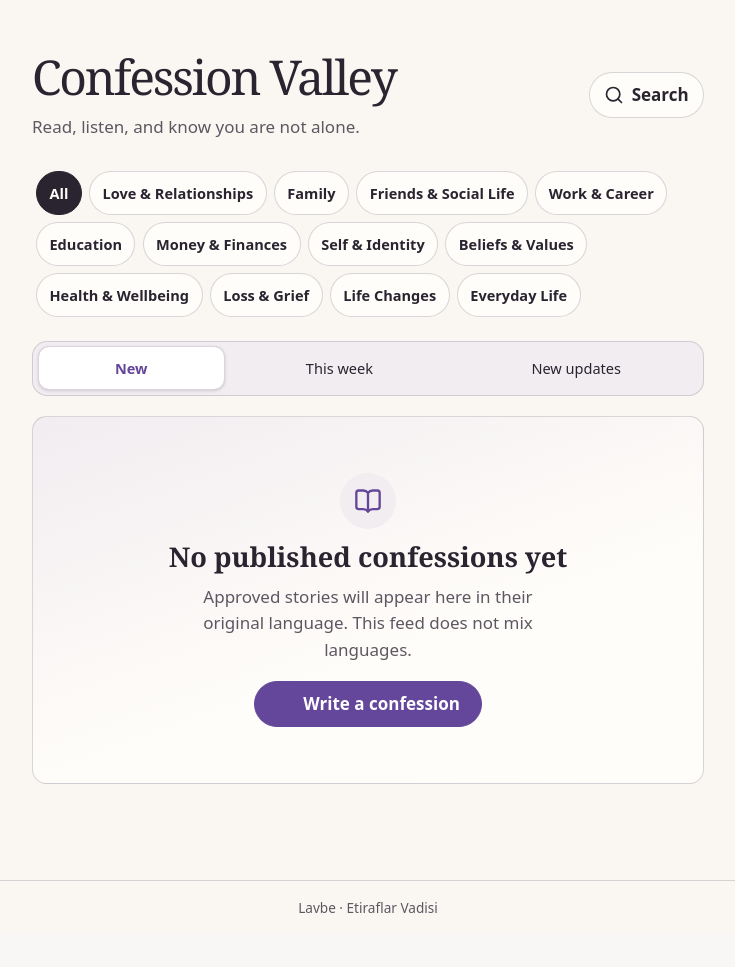
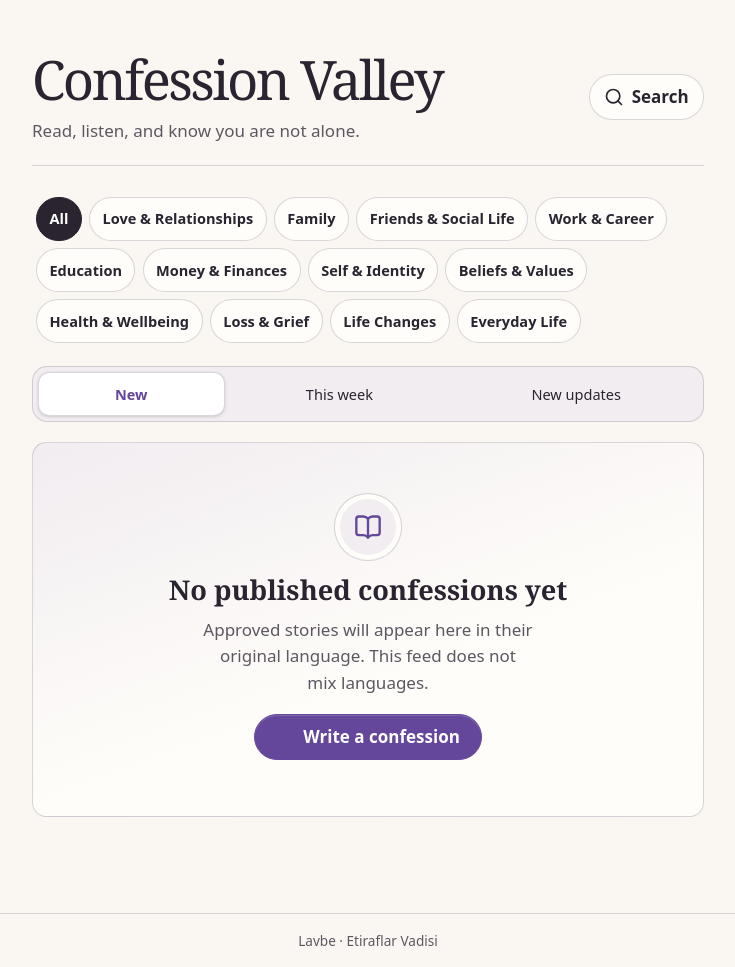
Before and after one commit to fuadoglu/LavbeEtiraf, a Laravel app: page /en in a window 1280 px wide. Shown: the part 68-1035 px from the top of the page, without its empty margins (272-1007 px from the left). Before the commit the page ends 981 px from the top, so only its background shows below. Run offline with Laravel 12, Linux system fonts and the light colour scheme; data that the repository does not hold is empty; style sheets or scripts are compiled from the project's sources.

Commit message:
Refine feed typography and control feedback within the existing layout

```diff
--- a/resources/css/app.css
+++ b/resources/css/app.css
@@ -177,7 +177,7 @@ button, a, input, select, textarea { -webkit-tap-highlight-color: transparent; }
 .empty-state { background: linear-gradient(160deg, var(--hint), var(--surface) 60%); border: 1px solid var(--line); padding-block: clamp(2rem, 6vw, 3.5rem); }
 .empty-state p { max-width: 40ch; }
 .empty-state .button { margin-block-start: .5rem; }
-.empty-mark { display: grid; place-items: center; width: 3.5rem; height: 3.5rem; border-radius: 50%; background: var(--hint); }
+.empty-mark { box-shadow: 0 0 0 .32rem var(--surface), 0 0 0 calc(.32rem + 1px) var(--line); margin-block-end: .45rem; display: grid; place-items: center; width: 3.5rem; height: 3.5rem; border-radius: 50%; background: var(--hint); }
 .write-form { padding: clamp(1rem, 4vw, 2rem); gap: 1.3rem; }
 .form-field [aria-invalid="true"] { border-color: var(--danger); }
 .language-button { cursor: pointer; }
@@ -194,7 +194,7 @@ button, a, input, select, textarea { -webkit-tap-highlight-color: transparent; }
 }
 
 .feed-heading { margin-block: .5rem 1.6rem; }
-.feed-heading h1 { font-weight: 500; letter-spacing: -.045em; }
+.feed-heading h1 { font-size: clamp(2.2rem, 4.6vw, 3.4rem); font-weight: 500; letter-spacing: -.047em; line-height: 1.07; }
 .feed-heading p { max-width: 42ch; line-height: 1.6; }
 .feed-search { border-radius: 2rem; border-color: var(--line); }
 .feed-controls { gap: 1.1rem; }
@@ -207,7 +207,17 @@ button, a, input, select, textarea { -webkit-tap-highlight-color: transparent; }
 .confession-feed .story-card { padding: clamp(1.1rem, 3vw, 1.6rem); box-shadow: 0 2px 8px color-mix(in srgb, var(--text) 4%, transparent); overflow-wrap: anywhere; }
 .confession-feed .story-title { font: 600 clamp(1.3rem, 3vw, 1.65rem)/1.3 Georgia, serif; }
 .confession-feed .story-title a { text-decoration: none; }
-.confession-feed .story-title a:hover { text-decoration: underline; }
+.confession-feed .story-title a:is(:hover, :focus-visible) { color: var(--action); text-decoration: underline; text-decoration-thickness: 1px; text-underline-offset: .18em; }
 .confession-feed time { display: block; margin-top: .8rem; color: var(--muted); font-size: .85rem; }
 .empty-state h2 { font: 600 clamp(1.35rem, 3vw, 1.7rem)/1.25 Georgia, serif; text-wrap: balance; }
-.empty-state .button { border-radius: 2rem; padding-inline: 1.3rem; }
+.empty-state .button { border-radius: 2rem; padding-inline: 1.3rem; box-shadow: inset 0 1px 0 rgb(255 255 255 / 18%); }
+.feed-heading { border-block-end: 1px solid var(--line); padding-block-end: 1.3rem; }
+.confession-feed .story-excerpt, .empty-state p { text-wrap: pretty; }
+.confession-feed time { font-variant-numeric: tabular-nums; }
+@media (hover: hover) {
+    .feed-search:hover, .feed-controls .sort-link:not([aria-current]):hover { background: var(--surface-raised); border-color: var(--edge); }
+    .empty-state .button:hover { background: color-mix(in srgb, var(--action) 90%, var(--text)); }
+}
+@media (prefers-reduced-motion: no-preference) {
+    .feed-search, .empty-state .button, .topic-chip, .sort-link { transition: background-color 140ms ease, border-color 140ms ease; }
+}
```
